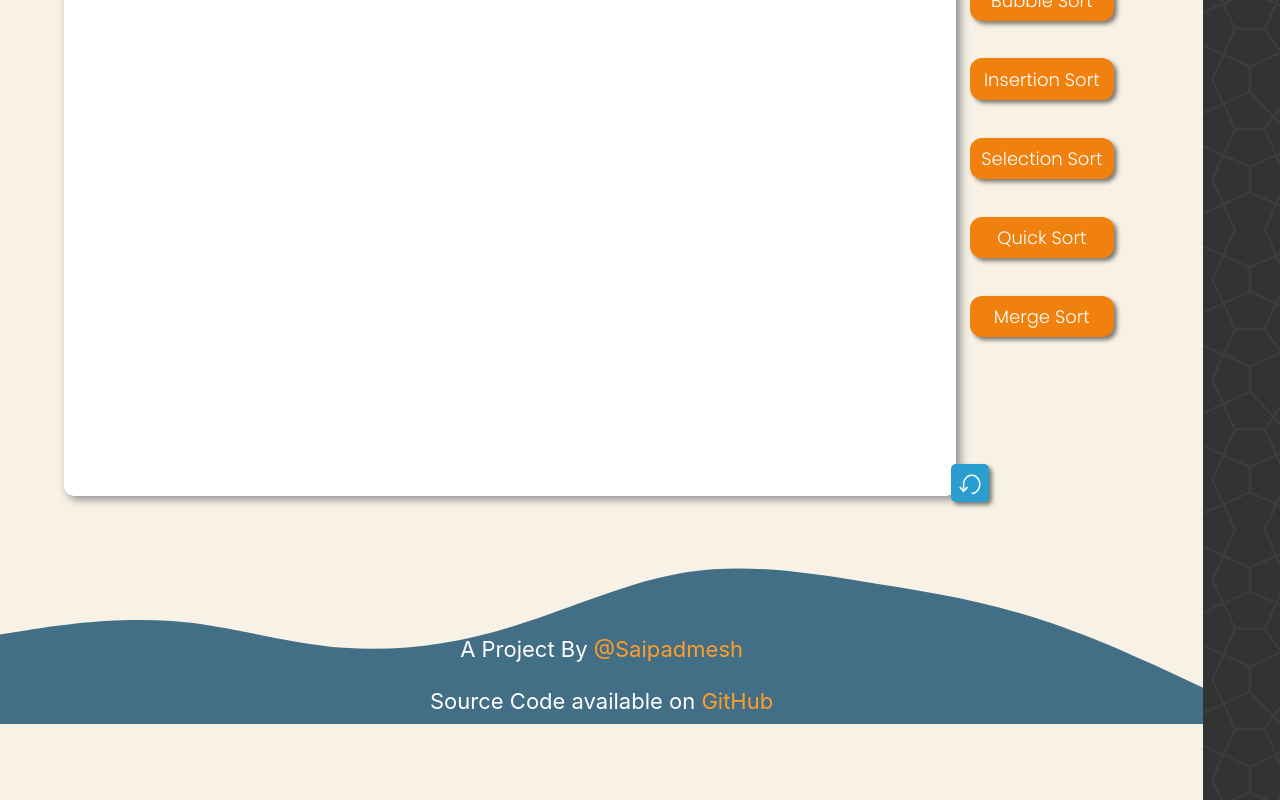
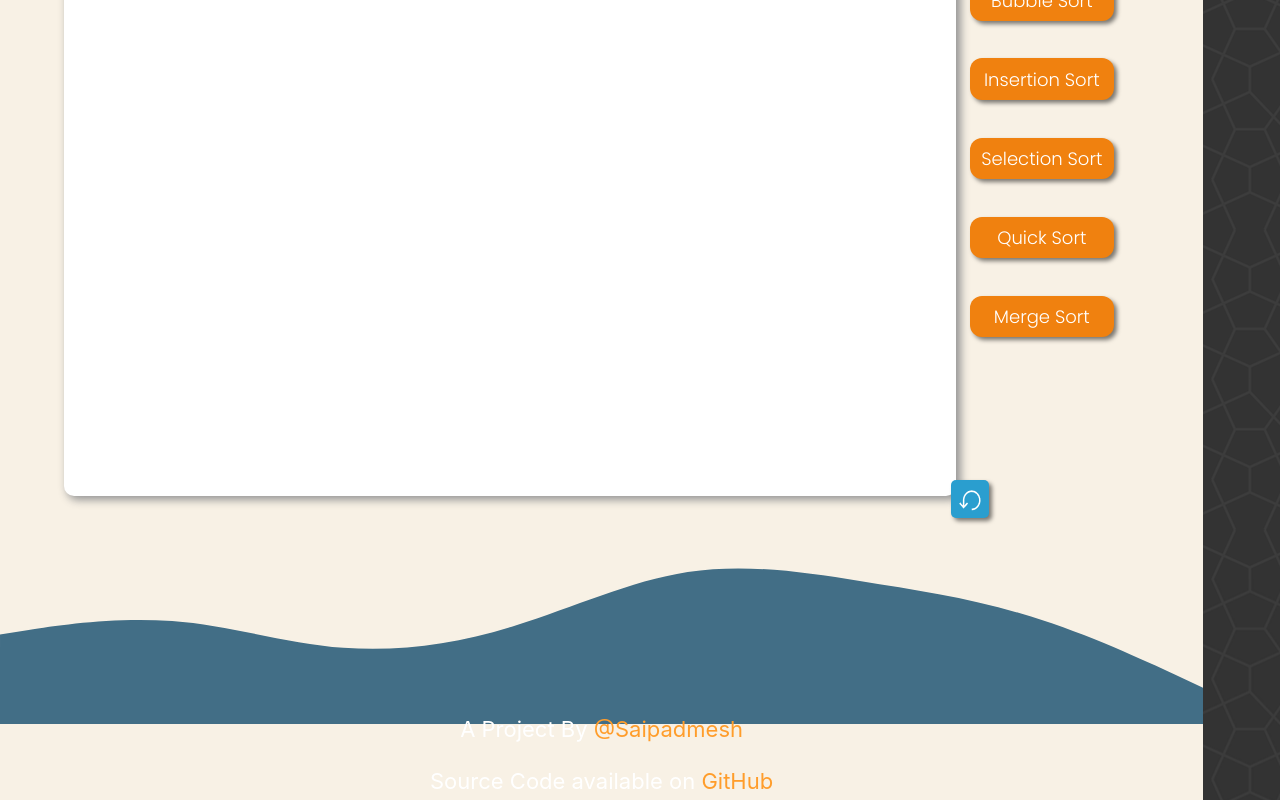
Before and after one commit to Saipadmesh/Algorithm_Visualizer, a React (Create React App) app: page / in a window 1280 px wide. Shown: the part 314-1114 px from the top of the page. Built offline with nearby package versions, Linux system fonts and the light colour scheme.

Commit message:
Update node.module.css

```diff
--- a/src/node.module.css
+++ b/src/node.module.css
@@ -68,7 +68,7 @@
 .footer {
   position: relative;
   width: 94vw;
-  top: 30vh;
+  top: 40vh;
 
   z-index: 9;
   justify-items: center;
@@ -159,7 +159,7 @@ body::-webkit-scrollbar {
   transition-duration: 0.5s;
   border-width: 0px;
   position: absolute;
-  top: 94vh;
+  top: 96vh;
   left: 72vw;
   z-index: 3;
 }
```
